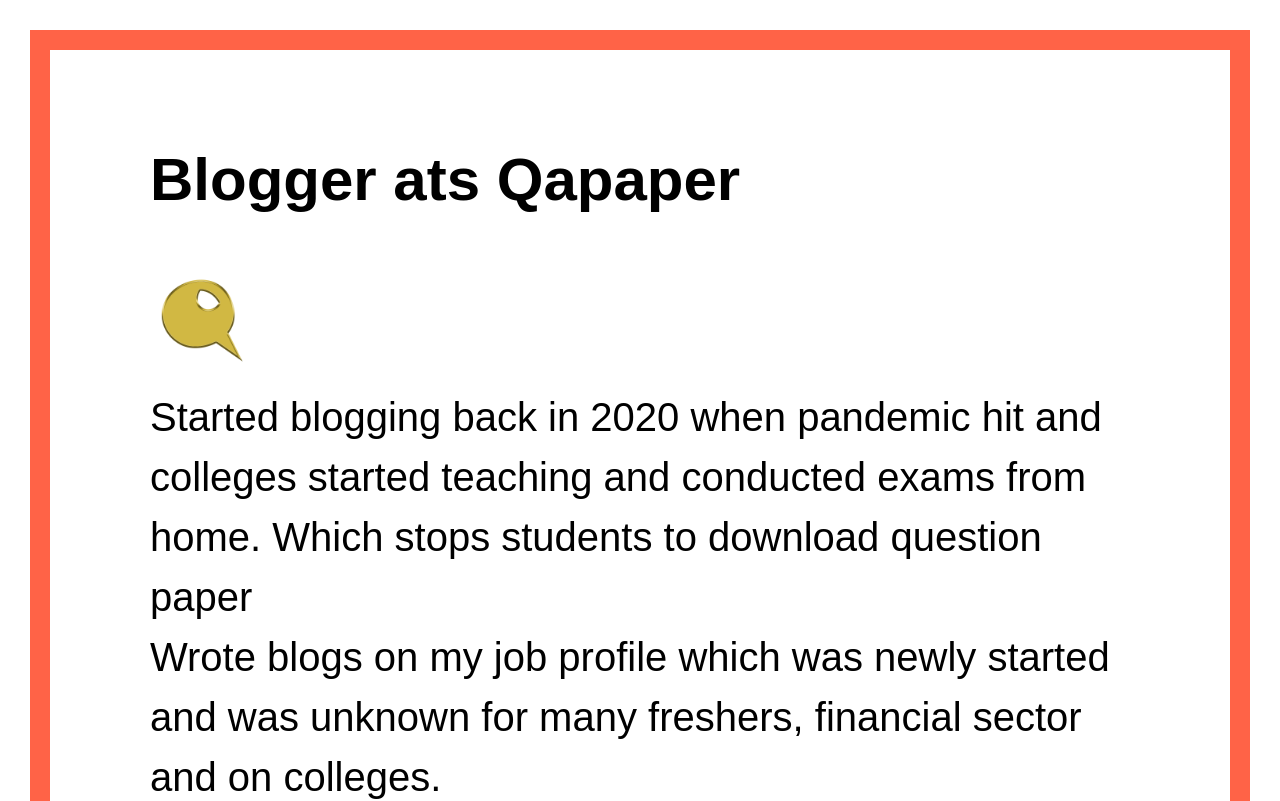
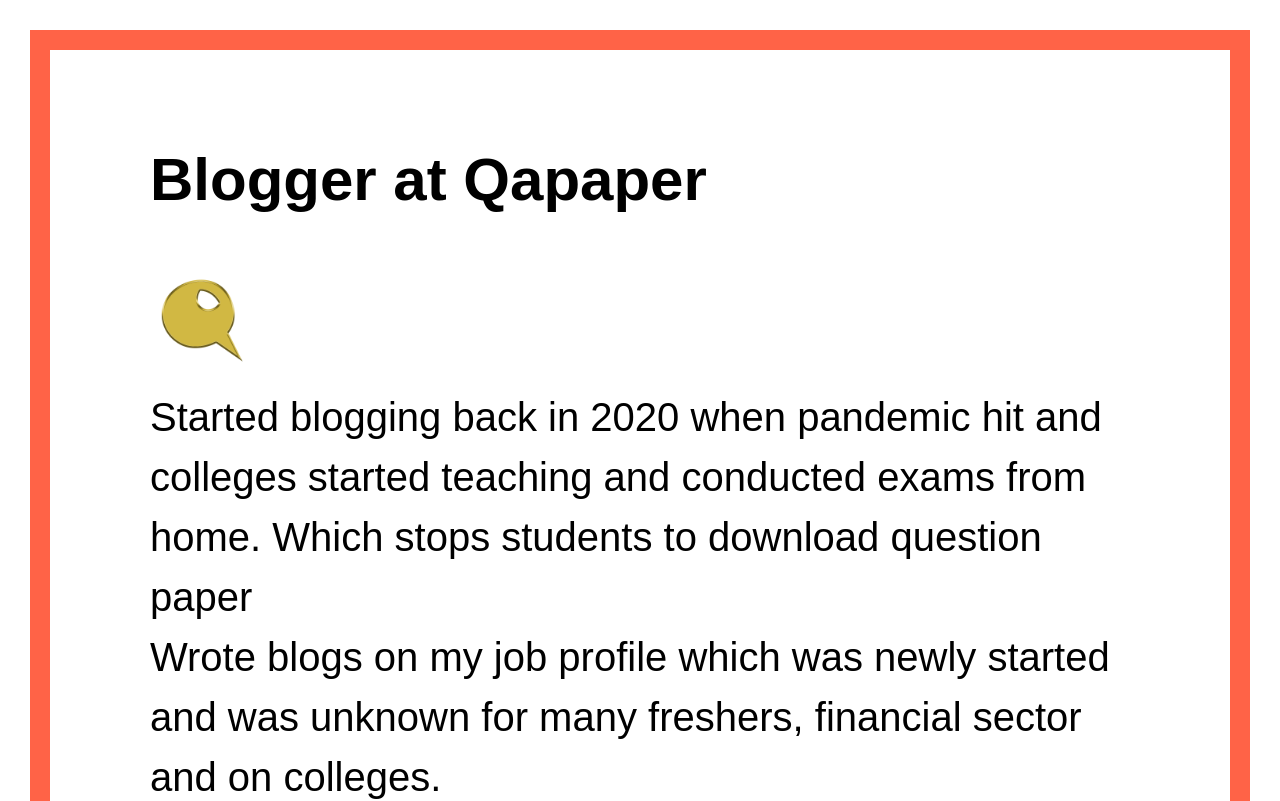
Before and after one commit to shreygargofficial/MyPortfolioReact, a React (Create React App) app: page /personal/qapaperblog in a window 1280 px wide. Shown: the top 801 px of the page. Built offline with nearby package versions, Linux system fonts and the light colour scheme; a web font is replaced by a local one.

Commit message:
blogger at qapaper heading correction

```diff
--- a/src/Components/Personal/QapaperBlogger.jsx
+++ b/src/Components/Personal/QapaperBlogger.jsx
@@ -10,7 +10,7 @@
         <section className={css(BannerStyle.banner)}>
         <article className={css(BannerStyle.article)}>
             <div>
-                <h2 className={css(BannerStyle.heading)} >Blogger ats Qapaper</h2>
+                <h2 className={css(BannerStyle.heading)} >Blogger at Qapaper</h2>
                 <img className={css(BannerStyle.image)} src={`${window.location.origin}/images/qapaper.png`} alt="react"/>
                 <p>Started blogging back in 2020 when pandemic hit and colleges started teaching and conducted exams from home. Which stops students to download question paper</p>
                 <p>
```
Also changed, not shown: 1 other file (tests, documents, lock files or other folders).
